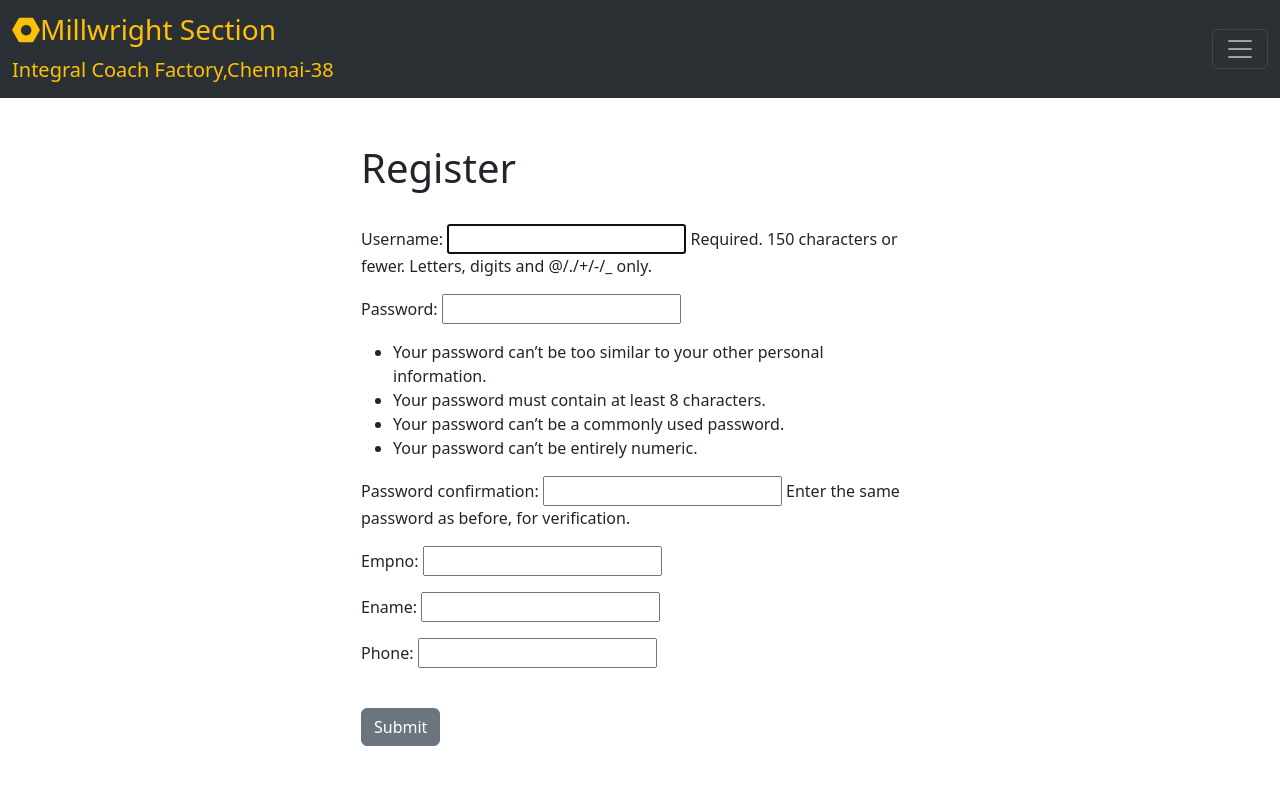
After one commit to dchandrasekars/MWApp, a Django app: page /register/ in a window 1280 px wide. The commit adds this page. Shown: the top 785 px of the page. Run offline with Django 5.2, Linux system fonts and the light colour scheme.

Commit message:
commit 15-11-24 10-30pm

```diff
--- /dev/null
+++ b/MWApp/mwoffice/forms.py
@@ -0,0 +1,17 @@
+from django.contrib.auth.forms import UserCreationForm
+from django.contrib.auth.models import User
+from django import forms
+
+
+class SignUpForm(UserCreationForm):
+    empno=forms.IntegerField()
+    ename=forms.CharField()
+    phone=forms.IntegerField()
+
+
+class Meta:
+    model=User
+    fields=('username','ename','empno','phoneno','password1','password2')
+
+def __str__(self):
+    return f"{self.username} {self.password1} {self.password2}"
--- a/MWApp/mwoffice/templates/base.html
+++ b/MWApp/mwoffice/templates/base.html
@@ -8,15 +8,14 @@
     <link rel="stylesheet" href="https://cdn.jsdelivr.net/npm/bootstrap-icons@1.11.3/font/bootstrap-icons.min.css">
   </head>
   <body>
-      {% include 'navbar.html' %}
-      <br><br><br><br>
+     {% include 'navbar.html' %}
+      <br><br><br><br><br><br>
       <div class="container">
         {% if messages  %}
         {% for message in messages  %}
-        <div class="alert alert-primary" role="alert">
+        <div class="alert alert-danger text-center" role="alert">
           {{message}}
         </div>
-
 
         {% endfor %}
         {% endif %}
--- a/MWApp/mwoffice/templates/navbar.html
+++ b/MWApp/mwoffice/templates/navbar.html
@@ -14,10 +14,10 @@
           </a>
           <a class="navbar-brand text-warning" href="#">
           </a>
-          <a class="navbar-brand text-warning" href="#">
+          <a class="navbar-brand text-warning" href="{% url 'logout' %}">
             {% if user.is_authenticated %}
-            <h5> <i class="bi bi-nut-fill"></i>
-            Welcome {{user.username}} </h5>
+            <h4> <i class="bi bi-nut"></i>
+            Welcome {{user.username}} </h4> <h6>Logout</h6>
             {% endif %}
           </a>
 
--- /dev/null
+++ b/MWApp/mwoffice/templates/register.html
@@ -0,0 +1,14 @@
+{% extends 'base.html' %}
+{% block content %}
+<div class=" col-md-6 offset-md-3 top-pt-6">
+<h1>Register</h1>
+<br>
+<form method="POST" action="{% url 'home' %}">
+    {% csrf_token %}
+    {{form.as_p}}
+    <br>
+    <button type="submit" class="btn btn-secondary">Submit</button>
+    <form>
+
+</div>
+{% endblock %}
--- a/MWApp/mwoffice/urls.py
+++ b/MWApp/mwoffice/urls.py
@@ -7,6 +7,7 @@ urlpatterns = [
 
 path('',views.home,name='home'),
 #path('login/',views.login_user, name="login"),
-#path('logout/',views.logout_user, name="logout"),
+path('logout/',views.logout_user, name="logout"),
+path('register/',views.register_user, name="register"),
 
 ]
--- a/MWApp/mwoffice/views.py
+++ b/MWApp/mwoffice/views.py
@@ -1,6 +1,7 @@
 from django.shortcuts import render,redirect
 from django.contrib.auth import authenticate,login,logout
 from django.contrib import messages
+from .forms import SignUpForm
 
 # Create your views here.
 
@@ -13,10 +14,10 @@ def home(request):
       user=authenticate(request,username=uname,password=upass)
       if user is not None:
          login(request,user)
-         messages.success(request,"you logged")
+         #messages.success(request,"you logged")
          return redirect('home')
       else:
-         messages.success(request,"not logged")
+         messages.success(request,"Invalid Credentials..try again")
          return redirect('home')
    else:
       return render(request,'home.html',{})
@@ -25,4 +26,23 @@ def login_user(request):
    pass
 
 def logout_user(request):
-   pass
+   logout(request)
+   messages.success(request,"Logged Out..")
+   return redirect('home')
+
+
+def register_user(request):
+   if request.method=='POST':
+      form=SignUpForm(request.POST)
+      if form.is_valid():
+         form.save()
+         #authenticate and login
+         username=form.cleaned_data['username']
+         password=form.cleaned_data['password1']
+         user=authenticate(username=username,password=password)
+         login(request,user)
+         messages.success(request,"Registered Successfully and logged in")
+         return redirect('home')
+   else:
+      form=SignUpForm()
+      return render(request,'register.html',{'form':form})
```
Also changed, not shown: MWApp/mwoffice/templates/home.html (+10 -6 lines).
